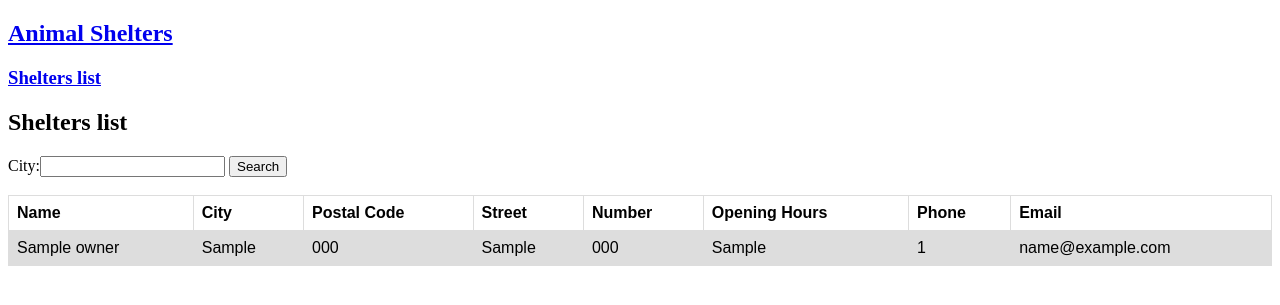
After one commit to KrzysztofCalus/Animal_shelters_app, a Django app: page /shelters in a window 1280 px wide. The commit adds this page. Shown: the top 305 px of the page. Run offline with Django 3.2, Linux system fonts and the light colour scheme; tables that the repository leaves empty hold one stand-in row (values such as "Sample post").

Commit message:
shelters list view

```diff
--- a/CL_final_project/urls.py
+++ b/CL_final_project/urls.py
@@ -16,12 +16,13 @@ Including another URLconf
 from django.contrib import admin
 from django.urls import path, include
 from django.views.generic.base import TemplateView
-from animal_shelters.views import SignUpView, AccountView
+from animal_shelters.views import SignUpView, AccountView, SheltersView
 
 urlpatterns = [
     path('admin/', admin.site.urls),
     path('accounts/', include('django.contrib.auth.urls')),
     path('', TemplateView.as_view(template_name='home.html'), name='home'),
     path('accounts/signup/', SignUpView.as_view(), name='signup'),
-    path('account', AccountView.as_view(), name='account')
+    path('account', AccountView.as_view(), name='account'),
+    path('shelters', SheltersView.as_view(), name='shelters'),
 ]
--- a/animal_shelters/forms.py
+++ b/animal_shelters/forms.py
@@ -1,9 +1,15 @@
-from django.forms import ModelForm
+from django import forms
 
 from animal_shelters.models import Owner
 
 
-class AccountForm(ModelForm):
+class AccountForm(forms.ModelForm):
     class Meta:
         model = Owner
         exclude = ['user']
+
+
+class SheltersForm(forms.ModelForm):
+    class Meta:
+        model = Owner
+        fields = ['city']
--- a/animal_shelters/models.py
+++ b/animal_shelters/models.py
@@ -18,6 +18,7 @@ SEX = (
 
 class Owner(models.Model):
     user = models.OneToOneField(User, on_delete=models.CASCADE)
+    shelter_name = models.CharField(max_length=256, default='')
     street = models.CharField(max_length=256)
     number = models.CharField(max_length=6)
     city = models.CharField(max_length=64)
--- a/animal_shelters/templates/base.html
+++ b/animal_shelters/templates/base.html
@@ -7,6 +7,7 @@
 <body>
   <main>
       <p><h2><a href="{% url 'home' %}">Animal Shelters</a></h2></p>
+      <h3><a href="{% url 'shelters' %}">Shelters list</a></h3>
     {% block content %}
     {% endblock %}
   </main>
--- /dev/null
+++ b/animal_shelters/templates/shelters.html
@@ -0,0 +1,56 @@
+{% extends 'base.html' %}
+
+{% block content %}
+<head>
+<style>
+table {
+  font-family: arial, sans-serif;
+  border-collapse: collapse;
+  width: 100%;
+}
+
+td, th {
+  border: 1px solid #dddddd;
+  text-align: left;
+  padding: 8px;
+}
+
+tr:nth-child(even) {
+  background-color: #dddddd;
+}
+</style>
+</head>
+<h2>Shelters list</h2>
+<body>
+<form action="" method="post">
+  {% csrf_token %}
+  {{ form }}
+  <input type="submit" value="Search"><br>
+  <br>
+</form>
+<table style="width:100%">
+  <tr>
+    <th>Name</th>
+    <th>City</th>
+    <th>Postal Code</th>
+    <th>Street</th>
+    <th>Number</th>
+    <th>Opening Hours</th>
+    <th>Phone</th>
+    <th>Email</th>
+  </tr>
+    {% for shelter in shelters %}
+  <tr>
+    <td>{{ shelter.shelter_name }}</td>
+    <td>{{ shelter.city }}</td>
+    <td>{{ shelter.postal_code }}</td>
+    <td>{{ shelter.street }}</td>
+    <td>{{ shelter.number }}</td>
+    <td>{{ shelter.opening_hours }}</td>
+    <td>{{ shelter.phone }}</td>
+    <td>{{ shelter.email }}</td>
+  </tr>
+    {% endfor %}
+</table>
+</body>
+{% endblock %}
--- a/animal_shelters/views.py
+++ b/animal_shelters/views.py
@@ -4,8 +4,7 @@ from django.contrib.auth.forms import UserCreationForm
 from django.urls import reverse_lazy
 from django.views import generic, View
 
-from animal_shelters.forms import AccountForm
-
+from animal_shelters.forms import AccountForm, SheltersForm
 
 # Create your views here.
 from animal_shelters.models import Owner
@@ -45,19 +44,29 @@ class AccountView(View):
             donations = form.cleaned_data['donations']
             if Owner.objects.filter(user_id=self.request.user.id).exists():
                 Owner.objects.filter(user_id=self.request.user.id).update(user_id=user, street=street, number=number,
-                                city=city, postal_code=postal_code, shelter=shelter, capacity=capacity,
-                                opening_hours=opening_hours, phone=phone, email=email, about=about,
-                                regulations=regulations, donations=donations)
+                                                                          city=city, postal_code=postal_code,
+                                                                          shelter=shelter, capacity=capacity,
+                                                                          opening_hours=opening_hours, phone=phone,
+                                                                          email=email, about=about,
+                                                                          regulations=regulations, donations=donations)
             else:
                 Owner.objects.create(user_id=user, street=street, number=number, city=city, postal_code=postal_code,
-                                    shelter=shelter, capacity=capacity, opening_hours=opening_hours, phone=phone,
-                                    email=email, about=about, regulations=regulations, donations=donations)
+                                     shelter=shelter, capacity=capacity, opening_hours=opening_hours, phone=phone,
+                                     email=email, about=about, regulations=regulations, donations=donations)
             return HttpResponseRedirect('account')
 
 
+class SheltersView(View):
+    def get(self, request):
+        shelters = Owner.objects.filter(shelter=True)
+        form = SheltersForm()
+        return render(request, 'shelters.html', {"shelters": shelters,
+                                                 "form": form})
 
-# class AccountView(generic.CreateView):
-#     model = Owner
-#     fields = '__all__'
-#     success_url = reverse_lazy('account')
-#     template_name = 'owner_form.html'
+    def post(self, request):
+        form = SheltersForm(request.POST)
+        if form.is_valid():
+            city = form.cleaned_data['city']
+            shelters = Owner.objects.filter(city=city).filter(shelter=True)
+        return render(request, 'shelters.html', {"shelters": shelters,
+                                                 "form": form})
```
Also changed, not shown: animal_shelters/migrations/0002_owner_shelter_name.py (added).
